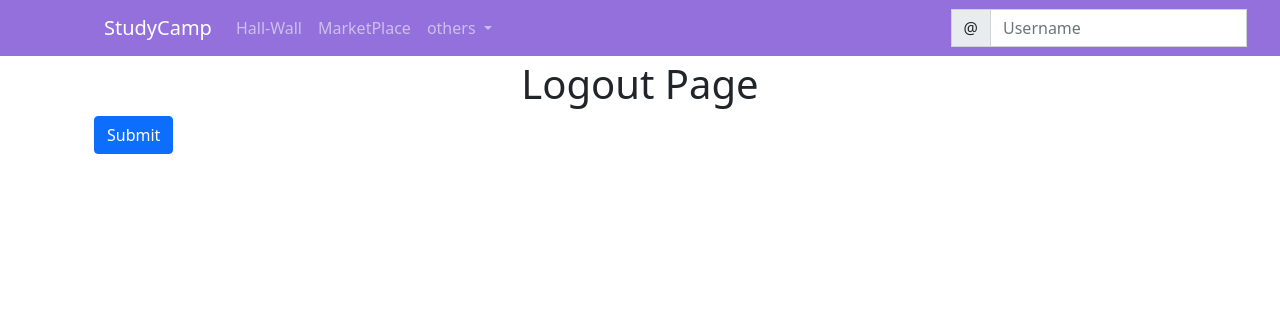
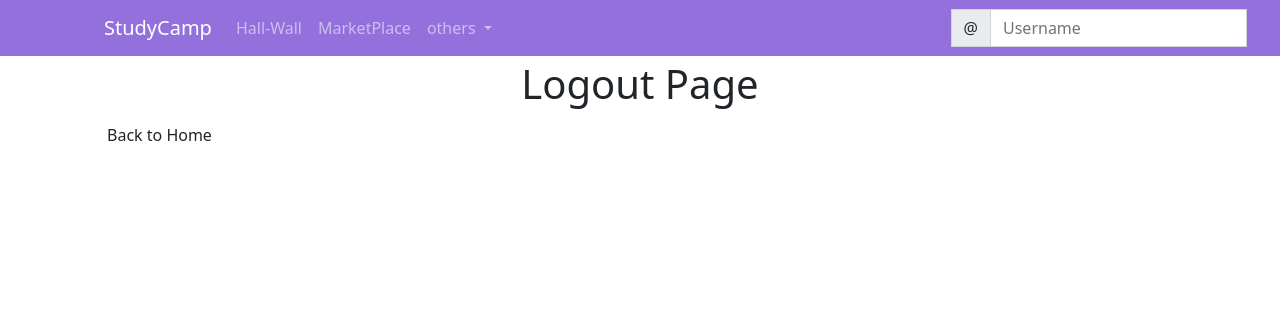
Before and after one commit to klst-xii/OOP-2k22-2k23-tothepurpleline-, a Django app: page /logout/ in a window 1280 px wide. Shown: the top 316 px of the page. Run offline with Django 4.2, Linux system fonts and the light colour scheme.

Commit message:
initial commit

```diff
--- a/templates/auth/logout.html
+++ b/templates/auth/logout.html
@@ -6,7 +6,8 @@
     <meta name="viewport" content="width=device-width, initial-scale=1">
 
     <!-- Bootstrap CSS -->
-    <link rel="stylesheet" href="https://cdn.jsdelivr.net/npm/bootstrap@5.2.1/dist/css/bootstrap.rtl.min.css" integrity="sha384-OXTEbYDqaX2ZY/BOaZV/yFGChYHtrXH2nyXJ372n2Y8abBhrqacCEe+3qhSHtLjy" crossorigin="anonymous">
+    <link rel="stylesheet" href="https://cdn.jsdelivr.net/npm/bootstrap@5.2.1/dist/css/bootstrap.rtl.min.css"
+          integrity="sha384-OXTEbYDqaX2ZY/BOaZV/yFGChYHtrXH2nyXJ372n2Y8abBhrqacCEe+3qhSHtLjy" crossorigin="anonymous">
 
     <title>Logout Page</title>
 </head>
@@ -19,16 +20,9 @@
 <div class="container">
     <div class="row">
         <div class="col-sm-6 col-12">
-                <form method="post">
-                    {% csrf_token %}
 
-                    {% for foo in form %}
-                        {{  foo.errors }}
-                        {{ foo }}
-                    {% endfor %}
+            <a class="btn" href="{% url 'home' %}">Back to Home</a>
 
-                    <button type="submit" class="btn btn-primary">Submit</button>
-                </form>
         </div>
     </div>
 </div>
--- a/templates/base/navbar.html
+++ b/templates/base/navbar.html
@@ -68,8 +68,12 @@ href=""
                     </a>
                     <ul class="dropdown-menu"
                     aria-labelledby="navbarDropdown">
+                    {% if user.is_authenticated %}
                         <li><a href="{% url 'profile' user.profile.pk %}"
                         class="dropdown-item">Profile</a></li>
+                    {% endif %}
+                        <li><a href="{% url 'cart' %}"
+                        class="dropdown-item">MyCart</a></li>
                         <li><a href="{% url 'contact' %}"
                         class="dropdown-item">Contact</a></li>
                         <li><a href="{% url 'logout' %}"
```
Also changed, not shown: db.sqlite3. Lines whose indentation alone changed are shown as unchanged.
